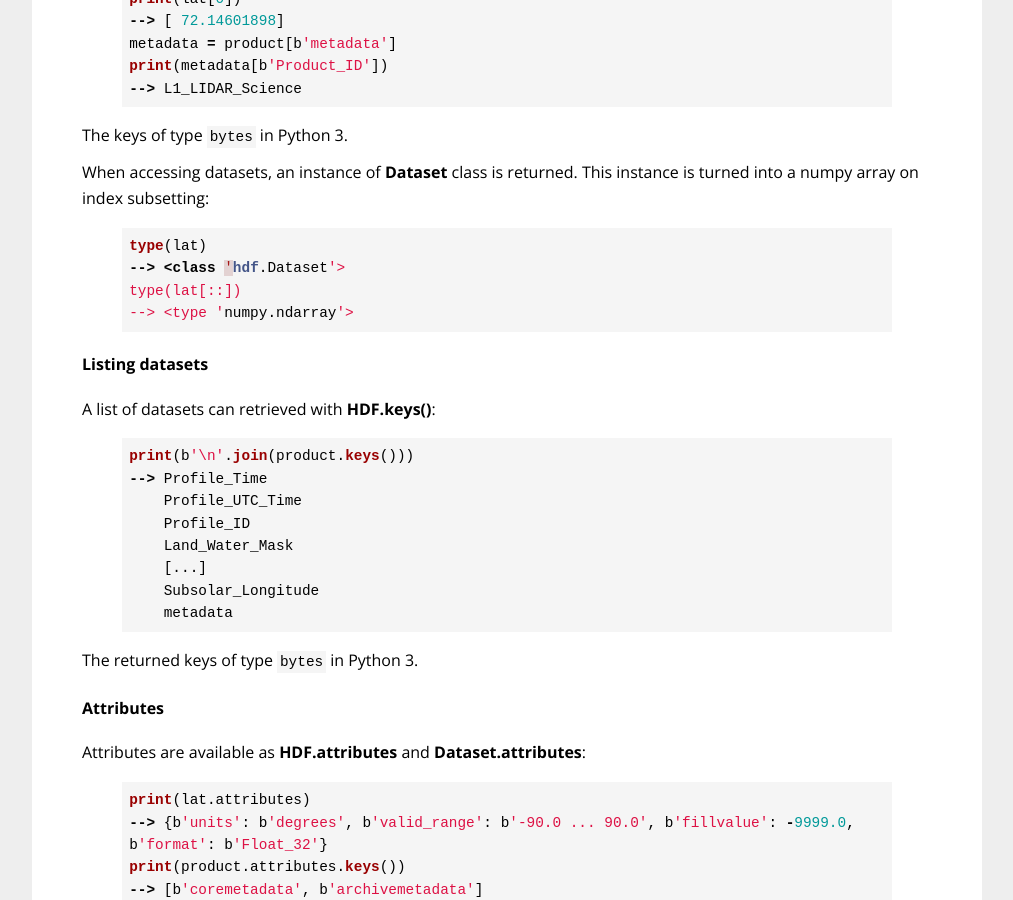
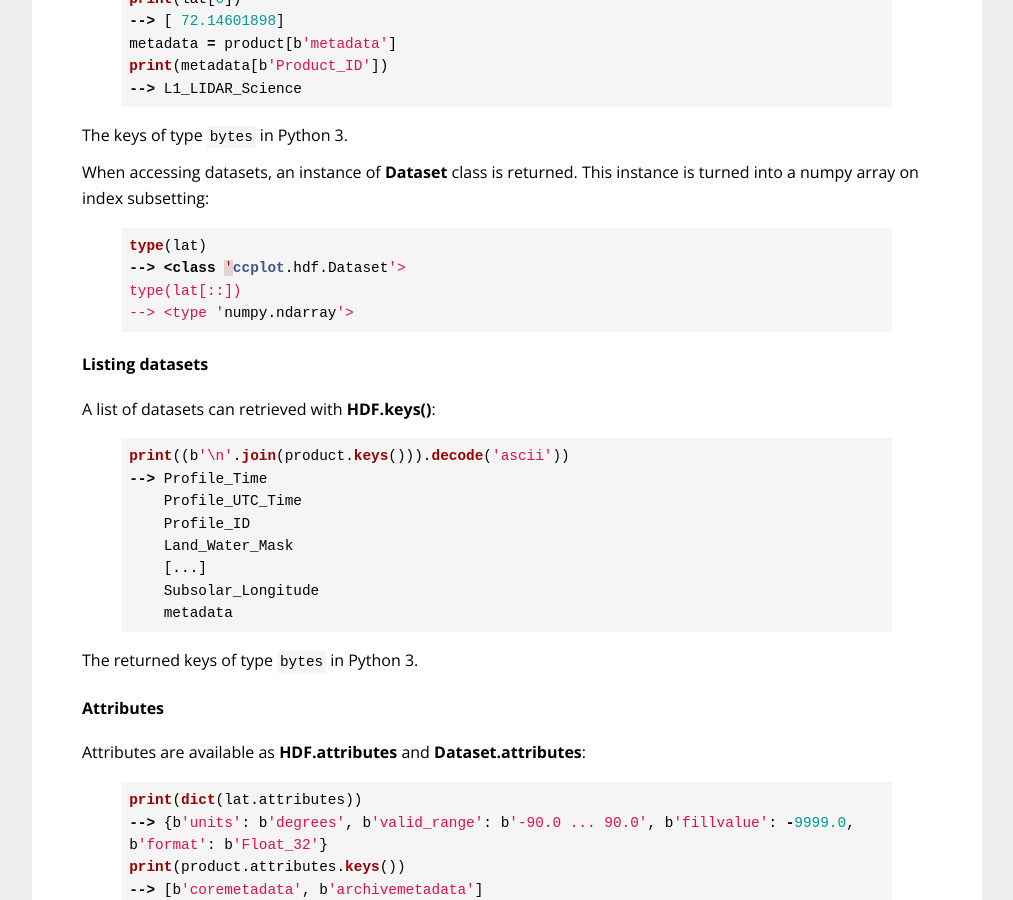
Before and after one commit to peterkuma/ccplot, a Jekyll site: the page built from api/reference/index.md, in a window 1280 px wide and 900 px high, scrolled down 865 px. Shown: the whole window, without its empty margins (133-1146 px from the left). Built offline with Jekyll 4.4.1, drawn with Linux system fonts in a browser that asks for light colours; some of the changed text lies outside the part shown.

```diff
--- a/api/reference/index.md
+++ b/api/reference/index.md
@@ -53,7 +53,7 @@ This instance is turned into a numpy array on index subsetting:
 
 {% highlight python %}
 type(lat)
---> <class 'hdf.Dataset'>
+--> <class 'ccplot.hdf.Dataset'>
 type(lat[::])
 --> <type 'numpy.ndarray'>
 {% endhighlight %}
@@ -63,7 +63,7 @@ type(lat[::])
 A list of datasets can retrieved with **HDF.keys()**:
 
 {% highlight python %}
-print(b'\n'.join(product.keys()))
+print((b'\n'.join(product.keys())).decode('ascii'))
 --> Profile_Time
     Profile_UTC_Time
     Profile_ID
@@ -80,7 +80,7 @@ The returned keys of type `bytes` in Python 3.
 Attributes are available as **HDF.attributes** and **Dataset.attributes**:
 
 {% highlight python %}
-print(lat.attributes)
+print(dict(lat.attributes))
 --> {b'units': b'degrees', b'valid_range': b'-90.0 ... 90.0', b'fillvalue': -9999.0, b'format': b'Float_32'}
 print(product.attributes.keys())
 --> [b'coremetadata', b'archivemetadata']
@@ -145,7 +145,7 @@ This instance is turned into a numpy array on index subsetting:
 
 {% highlight python %}
 type(lat)
---> <class 'hdfeos.Dataset'>
+--> <class 'ccplot.hdfeos.Dataset'>
 type(lat[::])
 --> <type 'numpy.ndarray'>
 {% endhighlight %}
@@ -159,9 +159,9 @@ Attributes are available as **HDFEOS.attributes**,
 print(product.attributes.keys())
 --> [b'HDFEOSVersion', b'StructMetadata.0']
 print(sw.attributes[b'start_time'])
---> 20130429203541
+--> b'20130429203541'
 print(sw[b'Radar_Reflectivity'].attributes[b'long_name'])
---> Radar Reflectivity Factor
+--> b'Radar Reflectivity Factor'
 {% endhighlight %}
 
 The keys of type `bytes` in Python 3.
```
Also changed, not shown: other parts of api/reference/index.md (+1 -1 lines).
